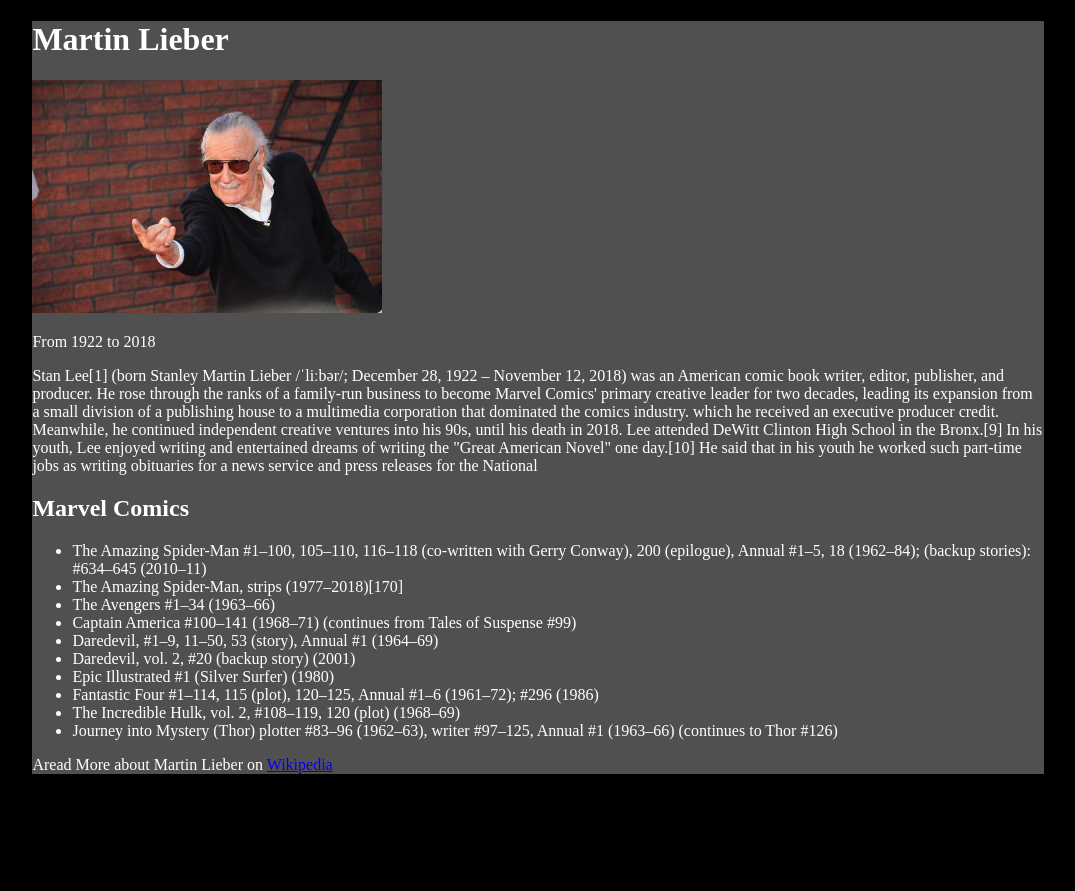
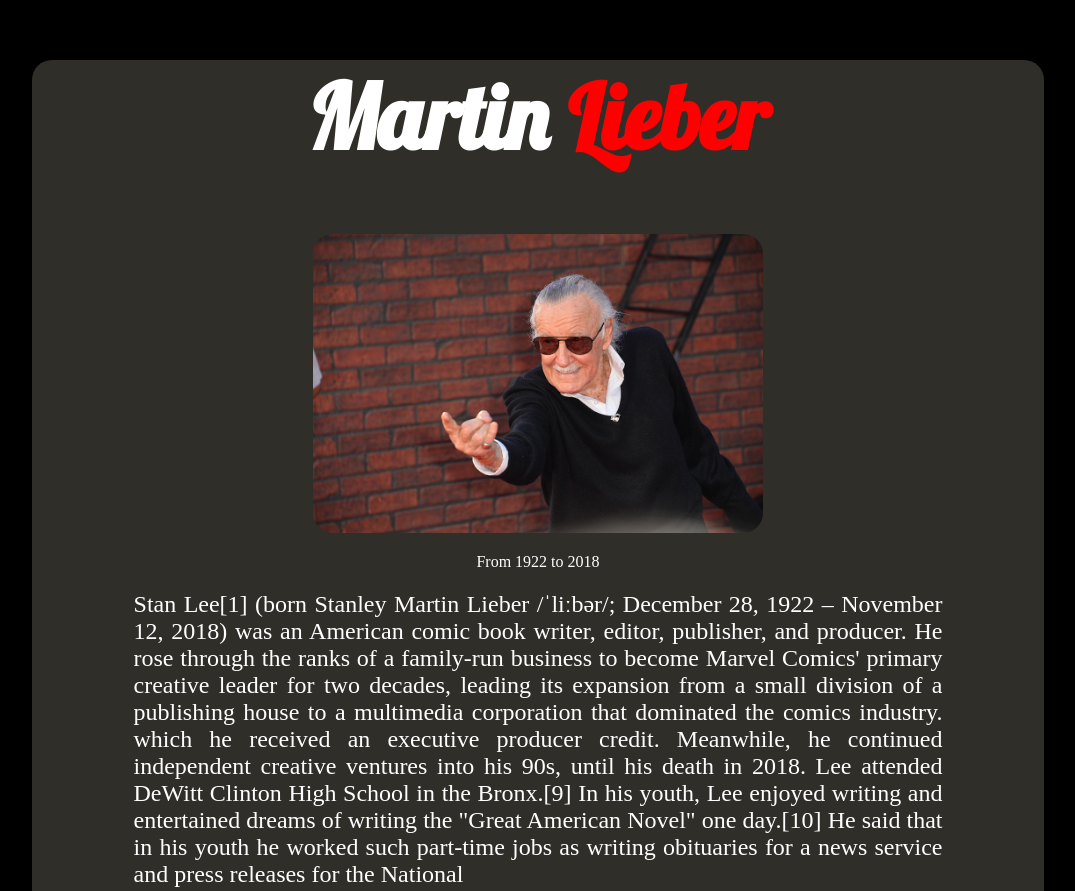
Before and after one commit to eemresoysal/htmlders4, a plain HTML site: page index.html in a window 1280 px wide. Shown: the top 891 px of the page, without its empty margins (102-1177 px from the left). Before the commit the page ends 800 px from the top, so only its background shows below. Drawn offline with Linux system fonts and the light colour scheme.

Commit message:
last commit

```diff
--- a/index.css
+++ b/index.css
@@ -1,10 +1,72 @@
-body{
-    background-color: black;
-    color: white;
+body {
+  background-color: black;
+  color: white;
 }
 
-.container{
-    background-color: rgb(80, 80, 80);
-    width: 80%;
-    margin: auto;
+.container {
+  background-color: rgb(48, 46, 41);
+  width: 80%;
+  margin: auto;
+  border-radius: 20px;
 }
+
+.heading {
+  font-family: "Lobster", cursive;
+}
+#title {
+  font-size: 90px;
+  text-align: center;
+}
+#span1 {
+  color: red;
+}
+
+#img-div {
+  /* border: 2px solid red; */
+  text-align: center;
+}
+#image {
+  width: 450px;
+  border-radius: 20px;
+}
+#info {
+  /* border: 2px solid red ; */
+  width: 80%;
+  margin: 20px auto;
+  text-align: justify;
+  font-size: 1.5rem;
+}
+
+#marvel {
+  color: red;
+  width: 80%;
+  margin: auto;
+}
+ul {
+  padding-left: 10%;
+}
+li{
+    font-size: 20px;
+    line-height: 3rem;
+}
+#footer{
+    margin: 2rem;
+    padding: 2rem;
+    text-align: center;
+    font-size: 2rem;
+}
+
+#link{
+    text-decoration: none;
+    color: white;
+    border: 2px solid darkorange;
+    padding: 1rem;
+    border-radius: 10px;
+    background-color: black;
+
+}
+#link:hover{
+
+    background-color: gray;
+    color: black;
+}
--- a/index.html
+++ b/index.html
@@ -1,45 +1,80 @@
 <!DOCTYPE html>
 <html lang="en">
   <head>
-    <meta charset="UTF-8">
-    <meta http-equiv="X-UA-Compatible" content="IE=edge">
-    <meta name="viewport" content="width=
-    , initial-scale=1.0">
+    <meta charset="UTF-8" />
+    <meta http-equiv="X-UA-Compatible" content="IE=edge" />
+    <meta
+      name="viewport"
+      content="width=
+    , initial-scale=1.0"
+    />
     <title>Document</title>
-    <link rel="stylesheet" href="index.css">
+    <link rel="stylesheet" href="index.css" />
+    <link rel="preconnect" href="https://fonts.googleapis.com" />
+    <link rel="preconnect" href="https://fonts.gstatic.com" crossorigin />
+    <link
+      href="https://fonts.googleapis.com/css2?family=Lobster&display=swap"
+      rel="stylesheet"
+    />
   </head>
   <body>
     <div class="container">
-        <h1>Martin Lieber</h1>
+      <h1 class="heading" id="title">Martin <span id="span1">Lieber</span> </h1>
       <div id="img-div">
-
-            <img src="./img/stan-lee.jpg" alt="stanlee" width="350px" id="image">
+        <img src="./img/stan-lee.jpg" alt="stanlee" id="image" />
         <p id="date">From 1922 to 2018</p>
-
       </div>
 
-        <p id="info">Stan Lee[1] (born Stanley Martin Lieber /ˈliːbər/; December 28, 1922 – November 12, 2018) was an American comic book writer, editor, publisher, and producer. He rose through the ranks of a family-run business to become Marvel Comics' primary creative leader for two decades, leading its expansion from a small division of a publishing house to a multimedia corporation that dominated the comics industry. which he received an executive producer credit. Meanwhile, he continued independent creative ventures into his 90s, until his death in 2018. Lee attended DeWitt Clinton High School in the Bronx.[9] In his youth, Lee enjoyed writing and entertained dreams of writing the "Great American Novel" one day.[10] He said that in his youth he worked such part-time jobs as writing obituaries for a news service and press releases for the National</p>
+      <p id="info">
+        Stan Lee[1] (born Stanley Martin Lieber /ˈliːbər/; December 28, 1922 –
+        November 12, 2018) was an American comic book writer, editor, publisher,
+        and producer. He rose through the ranks of a family-run business to
+        become Marvel Comics' primary creative leader for two decades, leading
+        its expansion from a small division of a publishing house to a
+        multimedia corporation that dominated the comics industry. which he
+        received an executive producer credit. Meanwhile, he continued
+        independent creative ventures into his 90s, until his death in 2018. Lee
+        attended DeWitt Clinton High School in the Bronx.[9] In his youth, Lee
+        enjoyed writing and entertained dreams of writing the "Great American
+        Novel" one day.[10] He said that in his youth he worked such part-time
+        jobs as writing obituaries for a news service and press releases for the
+        National
+      </p>
 
       <h2 class="heading" id="marvel">Marvel Comics</h2>
 
       <ul>
-            <li>The Amazing Spider-Man #1–100, 105–110, 116–118 (co-written with Gerry Conway), 200 (epilogue), Annual #1–5, 18 (1962–84); (backup stories): #634–645 (2010–11)</li>
+        <li>
+          The Amazing Spider-Man #1–100, 105–110, 116–118 (co-written with Gerry
+          Conway), 200 (epilogue), Annual #1–5, 18 (1962–84); (backup stories):
+          #634–645 (2010–11)
+        </li>
         <li>The Amazing Spider-Man, strips (1977–2018)[170]</li>
         <li>The Avengers #1–34 (1963–66)</li>
-            <li>Captain America #100–141 (1968–71) (continues from Tales of Suspense #99)</li>
-            <li>Daredevil, #1–9, 11–50, 53 (story), Annual #1 (1964–69)
+        <li>
+          Captain America #100–141 (1968–71) (continues from Tales of Suspense
+          #99)
         </li>
+        <li>Daredevil, #1–9, 11–50, 53 (story), Annual #1 (1964–69)</li>
         <li>Daredevil, vol. 2, #20 (backup story) (2001)</li>
-            <li>Epic Illustrated #1 (Silver Surfer) (1980)
+        <li>Epic Illustrated #1 (Silver Surfer) (1980)</li>
+        <li>
+          Fantastic Four #1–114, 115 (plot), 120–125, Annual #1–6 (1961–72);
+          #296 (1986)
         </li>
-            <li>Fantastic Four #1–114, 115 (plot), 120–125, Annual #1–6 (1961–72); #296 (1986)</li>
         <li>The Incredible Hulk, vol. 2, #108–119, 120 (plot) (1968–69)</li>
-            <li>Journey into Mystery (Thor) plotter #83–96 (1962–63), writer #97–125, Annual #1 (1963–66) (continues to Thor #126)</li>
-
+        <li>
+          Journey into Mystery (Thor) plotter #83–96 (1962–63), writer #97–125,
+          Annual #1 (1963–66) (continues to Thor #126)
+        </li>
       </ul>
 
       <p id="footer">
-            Aread More about Martin Lieber on <a href="https://en.wikipedia.org/wiki/Stan_Lee" id="link" target="_blank" > Wikipedia</a>
+        Aread More about Martin Lieber on
+        <a
+          href="https://en.wikipedia.org/wiki/Stan_Lee"
+          id="link"
+          target="_blank">Wikipedia</a>
       </p>
     </div>
   </body>
```
Lines whose indentation alone changed are shown as unchanged.
